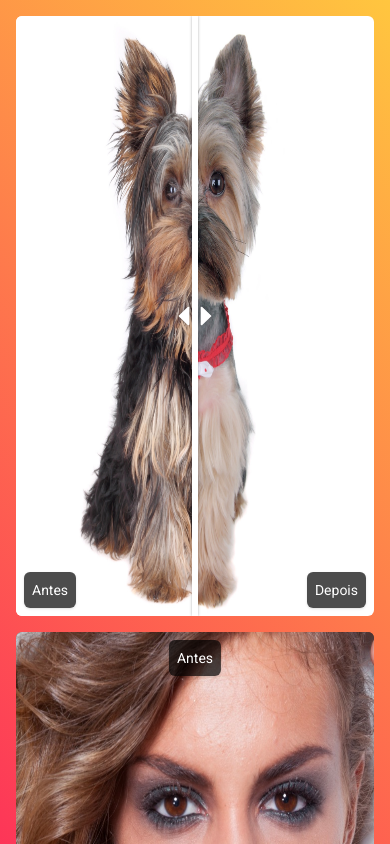
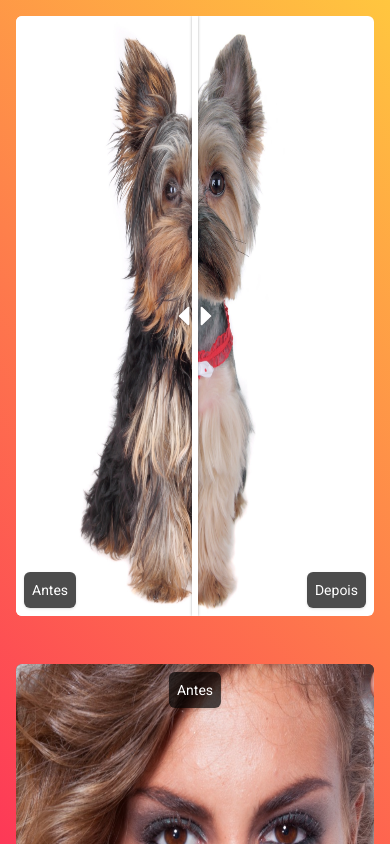
Before and after one commit to lucasgdb/before-after-image-slider, a React (Vite) app: page / in a window 390 px wide. Shown: the top 844 px of the page. Built offline with nearby package versions, Linux system fonts and the light colour scheme.

Commit message:
fix: mobile dragging

```diff
--- a/src/App.tsx
+++ b/src/App.tsx
@@ -2,7 +2,7 @@ import BeforeAfterSlider from "./components/BeforeAfterSlider";
 
 function App() {
   return (
-    <div className="flex flex-col gap-4 p-4">
+    <div className="flex flex-col gap-12 p-4">
       <BeforeAfterSlider
         beforeImageUrl="/assets/before-dog.jpeg"
         afterImageUrl="/assets/after-dog.jpeg"
--- a/src/components/BeforeAfterSlider.tsx
+++ b/src/components/BeforeAfterSlider.tsx
@@ -3,6 +3,7 @@ import { Image } from "./Image";
 import { Slider } from "./Slider";
 import { Alignment, Direction } from "../types/types";
 import { Container } from "./Container";
+import { cx } from "../utils/cx";
 
 type Props = {
   beforeImageUrl: string;
@@ -96,7 +97,10 @@ const BeforeAfterSlider = ({
     <div className="flex justify-center">
       <Container width={width} height={height}>
         <div
-          className="relative w-full h-full overflow-hidden touch-none"
+          className={cx(
+            "relative w-full h-full overflow-hidden",
+            direction === "vertical" ? "touch-pan-x" : "touch-pan-y"
+          )}
           ref={sliderRef}
           onMouseMove={handleMouseMove}
           onClick={handleMouseClick}
--- /dev/null
+++ b/src/utils/cx.ts
@@ -0,0 +1,3 @@
+export function cx(...classNames: (string | boolean | undefined)[]) {
+  return classNames.filter(Boolean).join(" ");
+}
```
